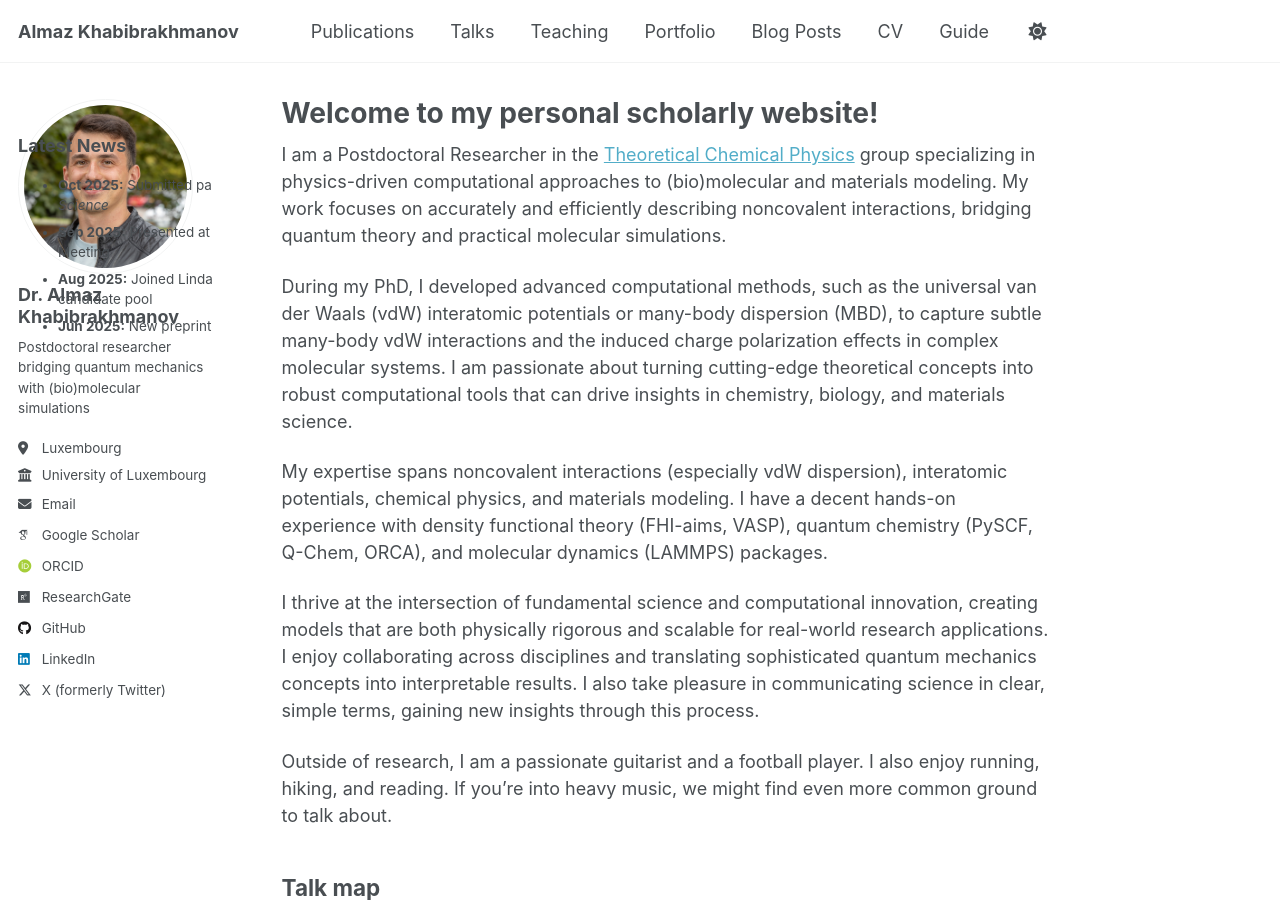
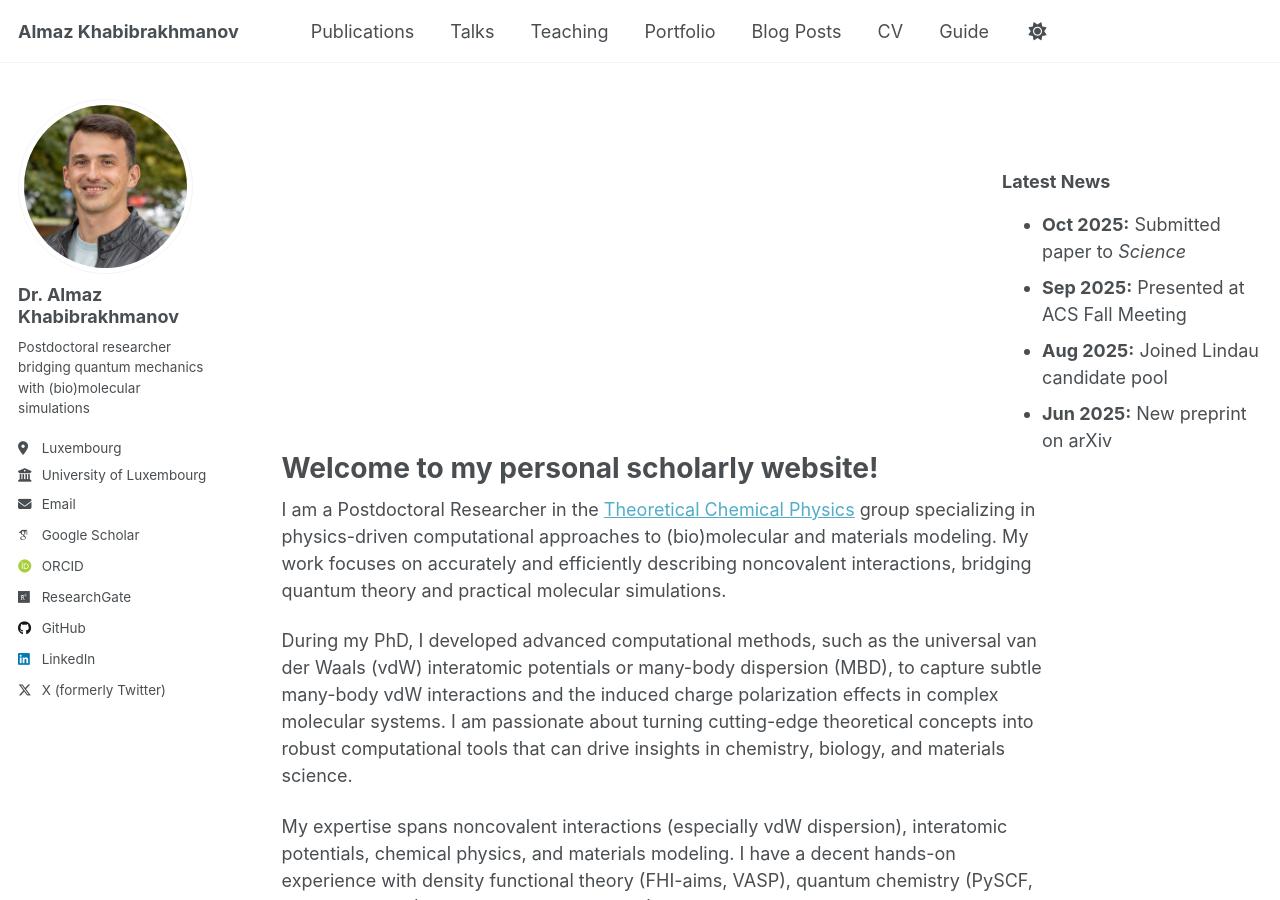
Before and after one commit to almaz-khabibrakhmanov/almaz-khabibrakhmanov.github.io, a Jekyll site: the page built from _pages/about.md, in a window 1280 px wide and 900 px high. Built offline with Jekyll 4.4.1, drawn with Linux system fonts in a browser that asks for light colours; nearby versions of some CDN libraries; some web fonts are replaced; a script that is not in the unit is left out.

Commit message:
Update sidebar-right.html

```diff
--- a/_includes/sidebar-right.html
+++ b/_includes/sidebar-right.html
@@ -1,5 +1,5 @@
 {% include base_path %}
 
-<div class="sidebar sidebar-right sticky">
+<div class="sidebar__right sticky">
   {% include latest-news.html %}
 </div>
```
